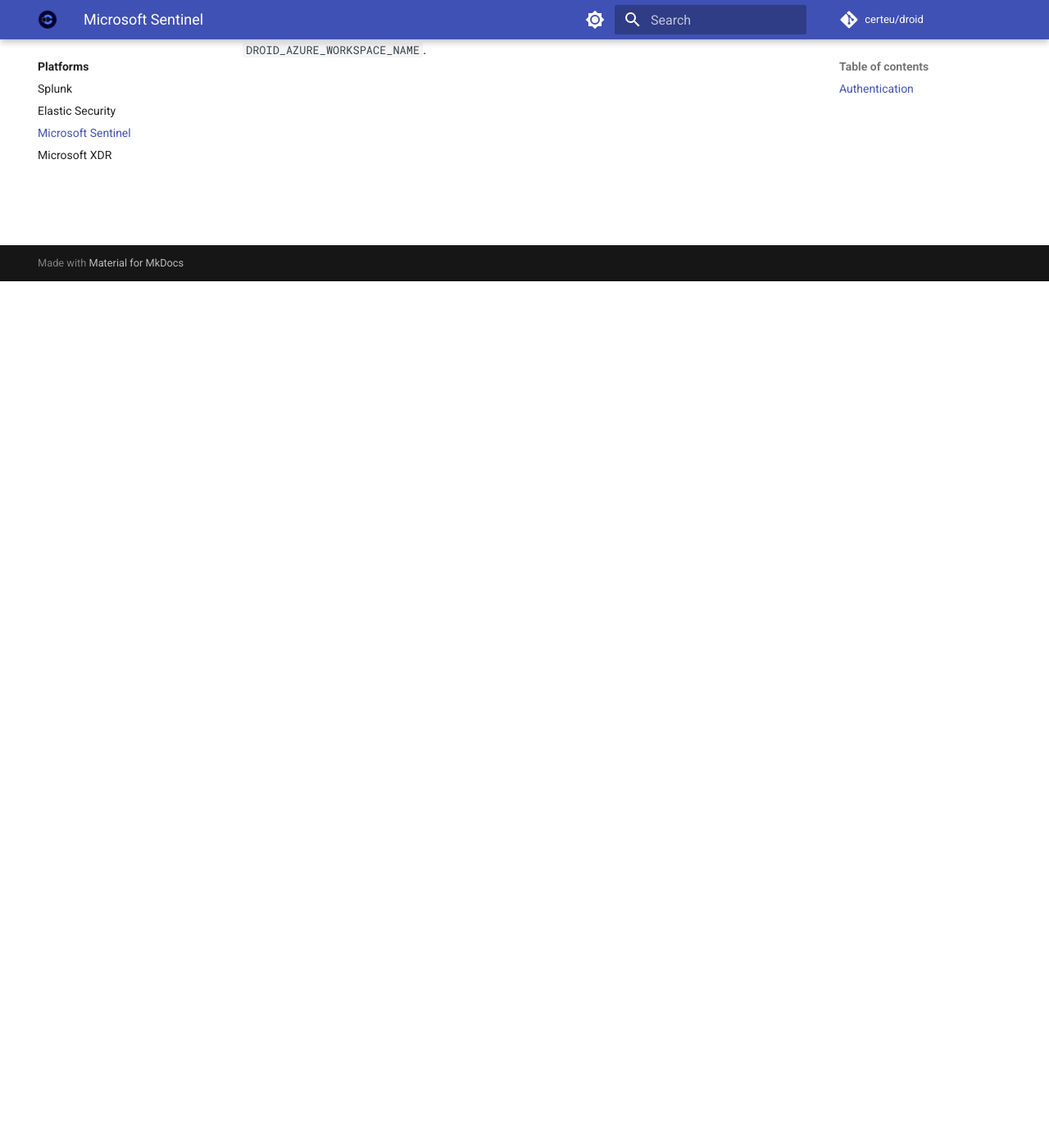
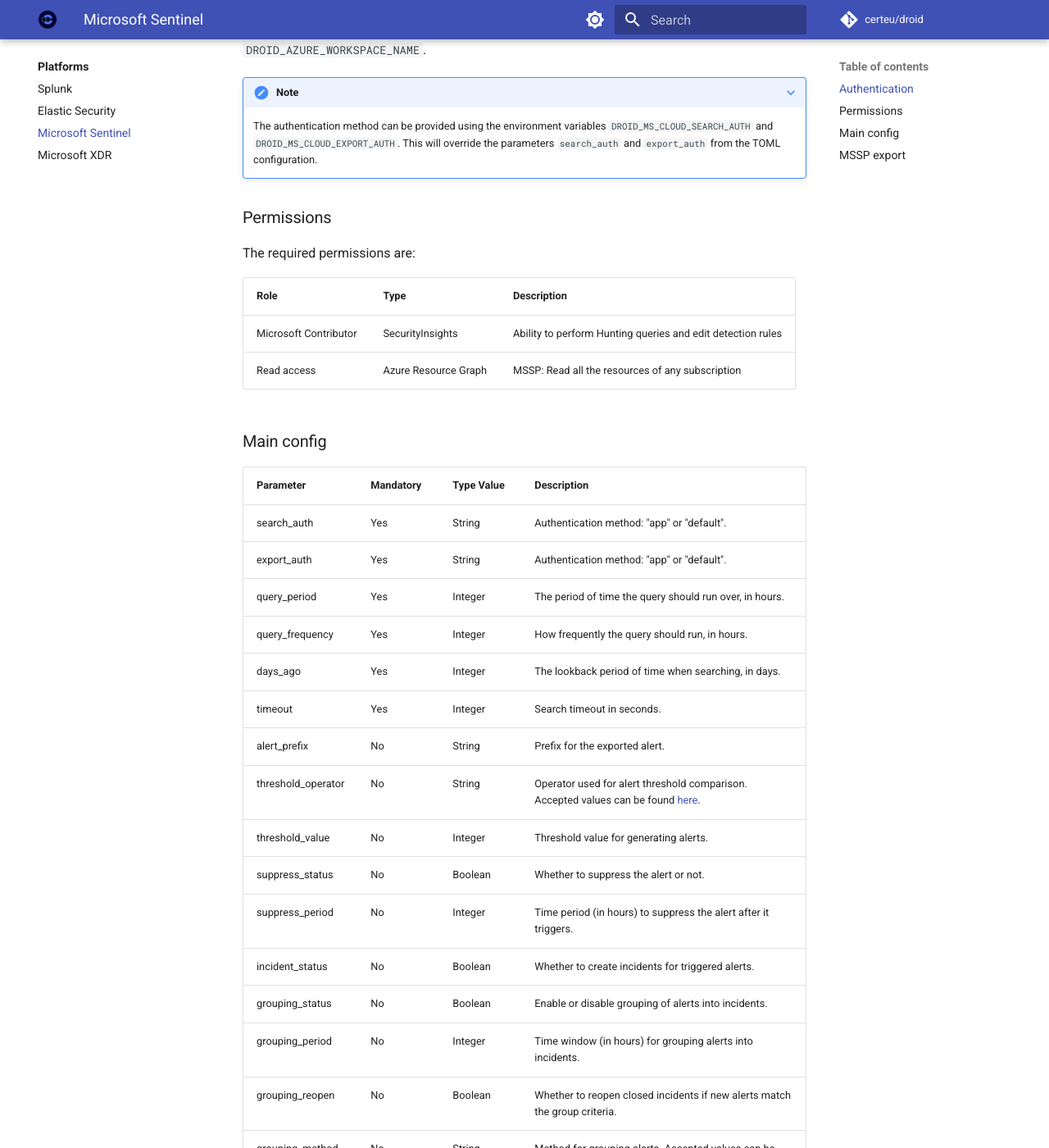
Before and after one commit to certeu/droid-docs, an MkDocs documentation site: the page built from docs/platforms/microsoft_sentinel.md, in a window 1280 px wide and 1400 px high, scrolled down 1057 px. Shown: the whole window at 82% size. Built offline with MkDocs 1.6.1 and Material for MkDocs 9.7.7, drawn with Linux system fonts in a browser that asks for light colours; comment, search, counter and statistics services are not loaded; some of the changed text lies outside the part shown.

Commit message:
Update sentinel (#7)
* upd: sentinel doc

* upd: Microsoft Sentinel

````diff
--- a/docs/platforms/microsoft_sentinel.md
+++ b/docs/platforms/microsoft_sentinel.md
@@ -30,3 +30,97 @@ When using the Azure Registation App, load the following environment variables:
 - `DROID_AZURE_CLIENT_SECRET`: Azure client secret
 
 The keys `workspace_id` and `workspace_name` are the base workspace declaration but this values can be replaced with the environments `DROID_AZURE_WORKSPACE_ID` and `DROID_AZURE_WORKSPACE_NAME`.
+
+???+ note
+
+    The authentication method can be provided using the environment variables `DROID_MS_CLOUD_SEARCH_AUTH` and `DROID_MS_CLOUD_EXPORT_AUTH`. This will override the parameters `search_auth` and `export_auth` from the TOML configuration.
+
+### Permissions
+
+The required permissions are:
+
+| Role | Type | Description |
+| --- | --- | --- |
+|  Microsoft Contributor | SecurityInsights | Ability to perform Hunting queries and edit detection rules |
+|  Read access   | Azure Resource Graph | MSSP: Read all the resources of any subscription |
+
+### Main config
+
+| Parameter          | Mandatory | Type Value | Description                                                                 |
+| ------------------ | --------- | ------------- | --------------------------------------------------------------------------- |
+| search_auth        | Yes       | String        | Authentication method: "app" or "default".                                  |
+| export_auth        | Yes       | String        | Authentication method: "app" or "default".                                  |
+| query_period       | Yes       | Integer       | The period of time the query should run over, in hours.                     |
+| query_frequency    | Yes       | Integer       | How frequently the query should run, in hours.                              |
+| days_ago           | Yes       | Integer       | The lookback period of time when searching, in days. |
+| timeout            | Yes       | Integer       | Search timeout in seconds.                   |
+| alert_prefix       | No        | String        | Prefix for the exported alert.                                              |
+| threshold_operator | No        | String        | Operator used for alert threshold comparison. Accepted values can be found [here](https://learn.microsoft.com/en-us/rest/api/securityinsights/alert-rules/create-or-update?view=rest-securityinsights-2024-03-01&tabs=HTTP#triggeroperator). |
+| threshold_value    | No        | Integer       | Threshold value for generating alerts.                                      |
+| suppress_status    | No        | Boolean       | Whether to suppress the alert or not.       |
+| suppress_period    | No        | Integer       | Time period (in hours) to suppress the alert after it triggers.             |
+| incident_status    | No        | Boolean       | Whether to create incidents for triggered alerts.                           |
+| grouping_status    | No        | Boolean       | Enable or disable grouping of alerts into incidents.                        |
+| grouping_period    | No        | Integer       | Time window (in hours) for grouping alerts into incidents.                  |
+| grouping_reopen    | No        | Boolean       | Whether to reopen closed incidents if new alerts match the group criteria.  |
+| grouping_method    | No        | String        | Method for grouping alerts. Accepted values can be found [here](https://learn.microsoft.com/en-us/rest/api/securityinsights/alert-rules/create-or-update?view=rest-securityinsights-2024-03-01&tabs=HTTP#matchingmethod)"  |
+| workspace_id       | Yes       | String        | Workspace ID used for search queries.                                       |
+| workspace_name     | Yes       | String        | Name of the base workspace.                                                 |
+| subscription_id    | Yes       | String        | Subscription ID required for setting alerts.                                |
+| resource_group     | Yes       | String        | Resource group name for setting alerts                   |
+
+```toml
+
+[platforms.microsoft_sentinel]
+
+## For searches
+
+days_ago = 30
+timeout = 120
+
+## For alerts
+alert_prefix = "[PLANET-EXPRESS]"
+query_frequency = 1
+query_period = 14
+threshold_operator = "GreaterThan"
+threshold_value = 1
+suppress_status = true
+suppress_period = 2
+incident_status = true
+grouping_status = true
+grouping_period = 5
+grouping_reopen = false
+grouping_method = "AllEntities"
+
+## Authentication
+
+search_auth = "app"
+export_auth = "app"
+
+workspace_id = "d32b8ab7-650e-4dcb-b576-461827daf5b1"
+workspace_name = "sentinel-planet_express-prod"
+subscription_id = "2b27a0e0-8e25-46fe-b2a6-3fcaed7cad57"
+resource_group = "planet_express_resource_group"
+...
+```
+
+### MSSP export
+
+When exporting detection rules using the MSSP mode, droid will try to export detection rules to all accessible Microsoft Sentinel workspaces found via Azure Resource Graph.
+
+However, it is possible to export only to a restricted list of Microsoft Sentinel workspaces using dictionaries in `export_list_mssp`.
+
+```toml
+
+[platforms.microsoft_sentinel.export_list_mssp.momcorp]
+
+workspace_name = "momcorp_sentinel"
+resource_group_name = "momcorp_resource_group_prod"
+subscription_id = "98b80a67-4fec-424c-8f06-56be08deae77"
+
+[platforms.microsoft_sentinel.export_list_mssp.doop]
+
+workspace_name = "doop_sentinel"
+resource_group_name = "doop_resource_group_prod"
+subscription_id = "94406b12-28d7-4505-9bfc-fade6ec9a560"
+```
````
Also changed, not shown: docs/usage.md (+2 -15 lines).
